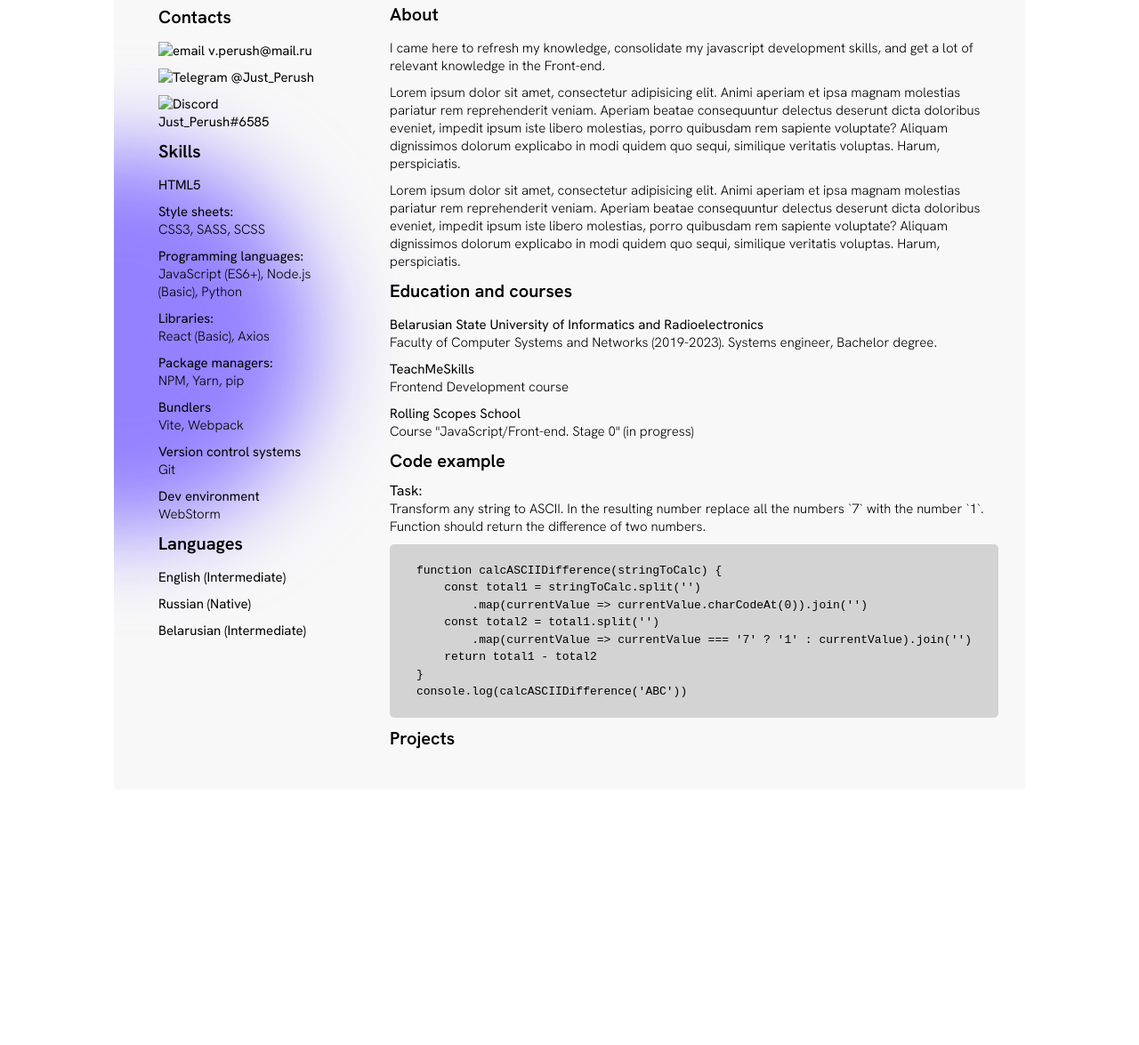
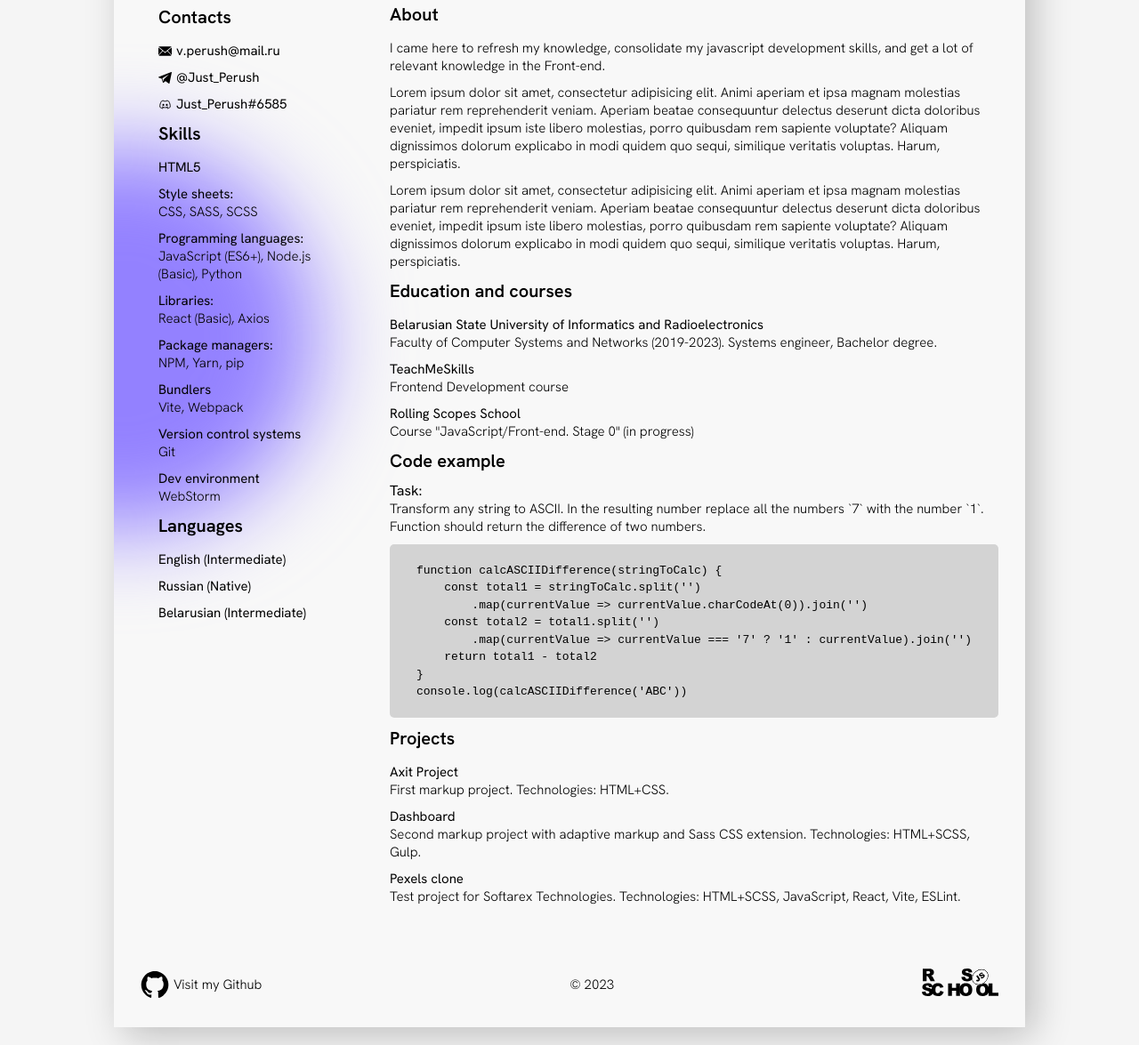
Before and after one commit to JustPerush/rsschool-cv, a plain HTML site: page index.html in a window 1280 px wide. Shown: the part 259-1434 px from the top of the page at 89% size. Before the commit the page ends 1167 px from the top, so only its background shows below. Drawn offline with Linux system fonts and the light colour scheme.

Commit message:
feat: final markup and styles

```diff
--- a/index.html
+++ b/index.html
@@ -20,15 +20,15 @@
                         <h3 class="section-heading">Contacts</h3>
                         <ul>
                             <li>
-                                <img src="" alt="email">
+                                <img src="icons/email.svg" width="15" height="15" alt="Email">
                                 <span>v.perush@mail.ru</span>
                             </li>
                             <li>
-                                <img src="" alt="Telegram">
+                                <img src="icons/telegram.svg" width="15" height="15" alt="Telegram">
                                 <span>@Just_Perush</span>
                             </li>
                             <li>
-                                <img src="" alt="Discord">
+                                <img src="icons/discord.svg" alt="Discord" width="15" height="15">
                                 <span>Just_Perush#6585</span>
                             </li>
                         </ul>
@@ -41,7 +41,7 @@
                             </li>
                             <li>
                                 <span class="skill-name">Style sheets:</span>
-                                <p class="skill-text">CSS3, SASS, SCSS</p>
+                                <p class="skill-text">CSS, SASS, SCSS</p>
                             </li>
                             <li>
                                 <span class="skill-name">Programming languages:</span>
@@ -154,12 +154,45 @@ console.log(calcASCIIDifference('ABC'))
                     </section>
                     <section class="projects">
                         <h3 class="section-heading">Projects</h3>
+                        <ul>
+                            <li>
+                                <a href="">
+                                    <span class="project-name">Axit Project</span>
+                                </a>
+                                <p class="project-description">First markup project. Technologies: HTML+CSS.</p>
+                            </li>
+                            <li>
+                                <a href="">
+                                    <span class="project-name">Dashboard</span>
+                                </a>
+                                <p class="project-description">
+                                    Second markup project with adaptive markup and Sass CSS extension.
+                                    Technologies: HTML+SCSS, Gulp.
+                                </p>
+                            </li>
+                            <li>
+                                <a href="">
+                                    <span class="project-name">Pexels clone</span>
+                                </a>
+                                <p class="project-description">
+                                    Test project for Softarex Technologies.
+                                    Technologies: HTML+SCSS, JavaScript, React, Vite, ESLint.
+                                </p>
+                            </li>
+                        </ul>
                     </section>
                 </main>
             </div>
         </div>
         <footer class="footer_container">
-
+            <a href="https://github.com/JustPerush" class="github-link">
+                <img src="icons/github_logo.svg" width="32" height="32" alt="My github">
+                <span>Visit my Github</span>
+            </a>
+            <span>© 2023</span>
+            <a href="https://rs.school/">
+                <img src="icons/rs_school_js.svg"  width="86" height="32" alt="Rolling Scopes Courses">
+            </a>
         </footer>
     </div>
 </body>
--- a/styles/style.css
+++ b/styles/style.css
@@ -9,6 +9,10 @@
     font: inherit;
 }
 
+body {
+    background-color: #f5f5f5;
+}
+
 .container-centred {
     position: relative;
     margin: 20px auto;
@@ -17,17 +21,13 @@
     background-color: #f8f8f8;
     z-index: 1;
     overflow: hidden;
+    box-shadow: 10px 10px 40px -1px rgba(0, 0, 0, 0.23);
 }
 
-/*.container-filter {
-
-    background: rgba(196, 196, 196, 0.01);
-    filter: blur(50px);
-}*/
 
 .container-background {
     position: absolute;
-    top: 36%;
+    top: 29%;
     left: -20%;
     display: block;
     width: 432px;
@@ -76,6 +76,14 @@ margin-bottom: 10px;
     margin-bottom: 15px;
 }
 
+.contacts > ul > li {
+    display: flex;
+    align-items: center;
+}
+
+.contacts > ul > li > span {
+    margin-left: 5px;
+}
 
 section > ul {
     padding: 0;
@@ -164,3 +172,34 @@ pre {
 code {
     line-height: 1.5;
 }
+
+.projects > ul > li > a {
+    color: black;
+    text-decoration: none;
+}
+
+.project-description {
+    font-weight: 300;
+    font-size: 15px;
+}
+
+.footer_container {
+    padding: 30px;
+    display: flex;
+    flex-direction: row;
+    align-items: center;
+    justify-content: space-between;
+    font-weight: 300;
+    font-size: 15px;
+}
+
+.github-link {
+    display: flex;
+    align-items: center;
+    text-decoration: none;
+}
+
+.github-link > span {
+    margin-left: 5px;
+    color: black
+}
```
Also changed, not shown: icons/discord.svg (added), icons/email.svg (added), icons/github_logo.svg (added), icons/rs_school_js.svg (added), icons/rsschool.svg (added), icons/telegram.svg (added).
